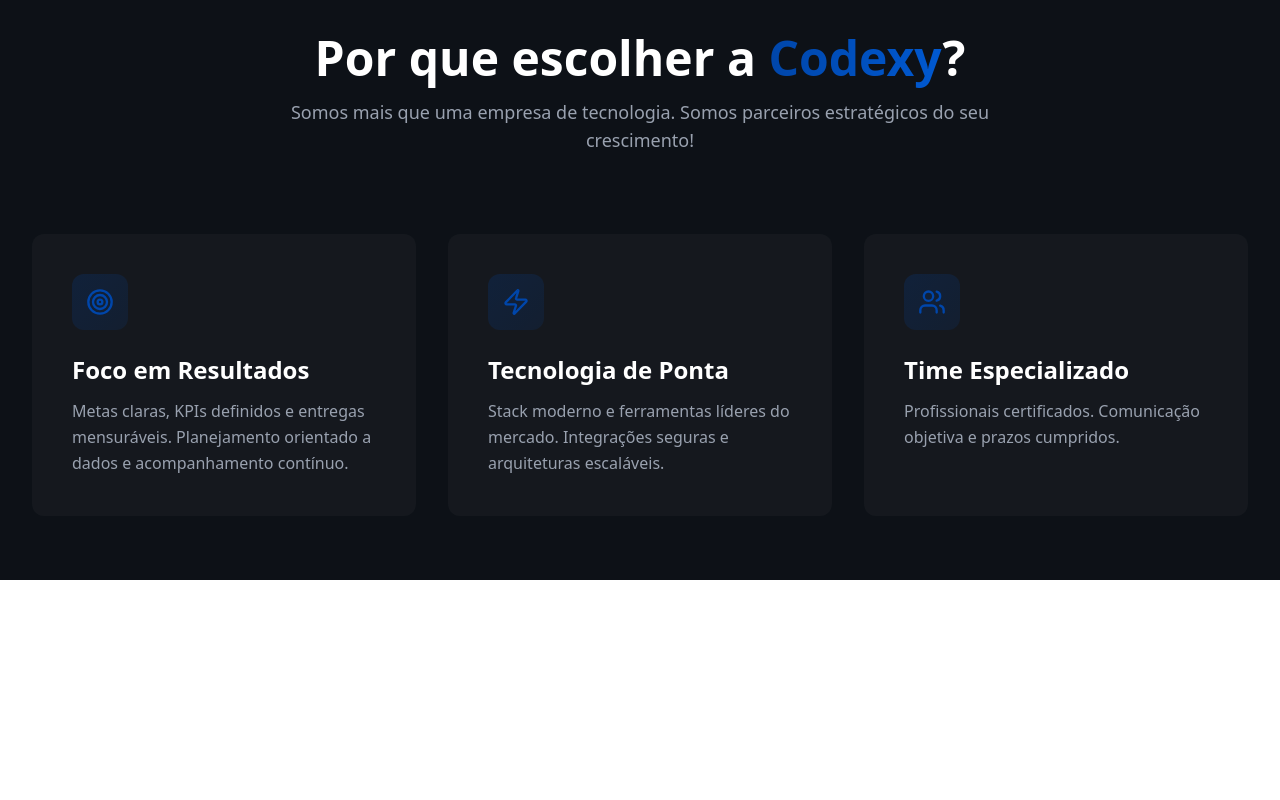
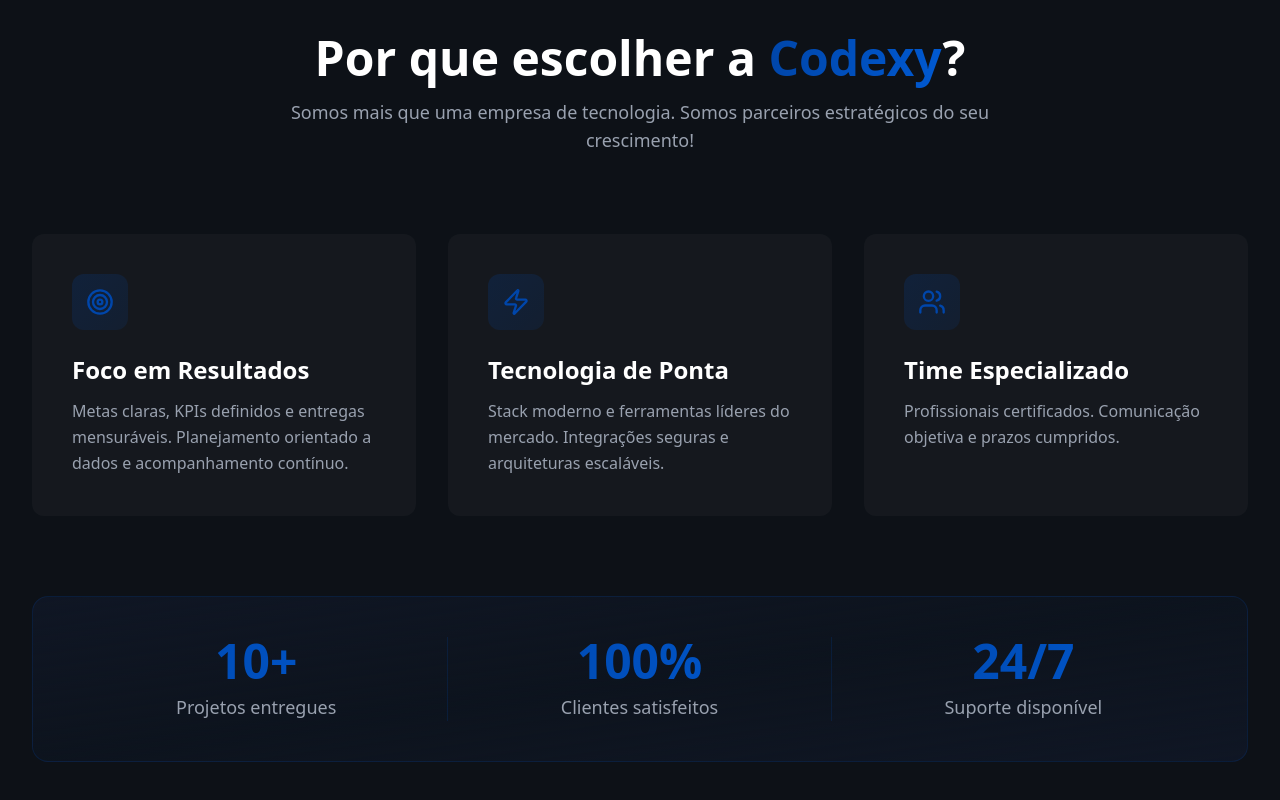
Before and after one commit to IagoRdgs/codexy-landing, a React (Vite) app: page / in a window 1280 px wide. Shown: the part 830-1630 px from the top of the page. Before the commit the page ends 1410 px from the top, so only its background shows below. Built offline with nearby package versions, Linux system fonts and the light colour scheme.

Commit message:
:sparkles: feat: add box de status

```diff
--- a/src/pages/home/sections/WhyCodex.tsx
+++ b/src/pages/home/sections/WhyCodex.tsx
@@ -26,7 +26,7 @@
                 <p className='text-gray-400 text-md md:text-lg max-w-3xl mx-auto'>Somos mais que uma empresa de tecnologia. Somos parceiros estratégicos do seu crescimento!</p>
             </div>
 
-            <div className='grid grid-cols-1 md:grid-cols-3 gap-8'>
+            <div className='grid grid-cols-1 md:grid-cols-3 gap-8 mb-20'>
                 {features.map((feature, index) => (
                     <FeatureCard
                         key={index}
@@ -36,6 +36,8 @@
                     />
                 ))}
             </div>
+
+            <StatsBox />
         </section>
     );
 };
@@ -64,3 +66,24 @@
         </div>
     );
 };
+
+const StatsBox = () => {
+    const stats = [
+        { number: '10+', label: 'Projetos entregues' },
+        { number: '100%', label: 'Clientes satisfeitos' },
+        { number: '24/7', label: 'Suporte disponível' }
+    ];
+
+    return (
+        <div className='bg-gradient-to-br from-gray-900/80 via-[#0046AA]/5 to-gray-900/80 border border-[#0046AA]/20 rounded-2xl px-6 py-8 md:px-8 md:py-10'>
+            <div className='grid grid-cols-1 md:grid-cols-3 divide-y md:divide-y-0 md:divide-x divide-[#0046AA]/20 '>
+                {stats.map((stat, index) => (
+                    <div key={index} className='text-center group py-6 md:py-0'>
+                        <h4 className='text-5xl font-black bg-gradient-to-r from-[#0046AA] to-[#0059D1] bg-clip-text text-transparent mb-2 group-hover:scale-110 transition-transform duration-300'>{stat.number}</h4>
+                        <span className='text-gray-400 text-base md:text-lg font-medium'>{stat.label}</span>
+                    </div>
+                ))}
+            </div>
+        </div>
+    );
+};
```
